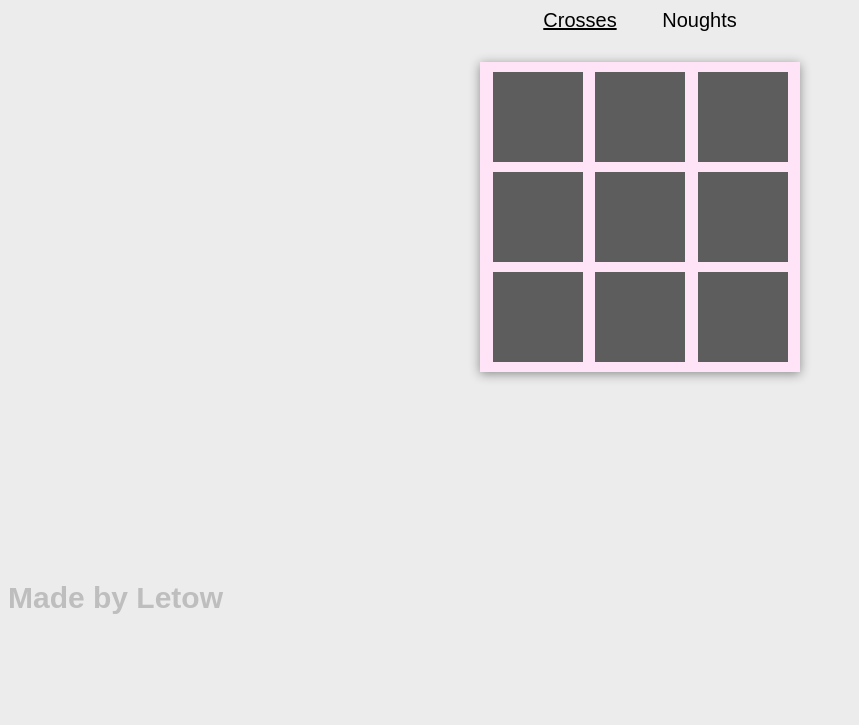
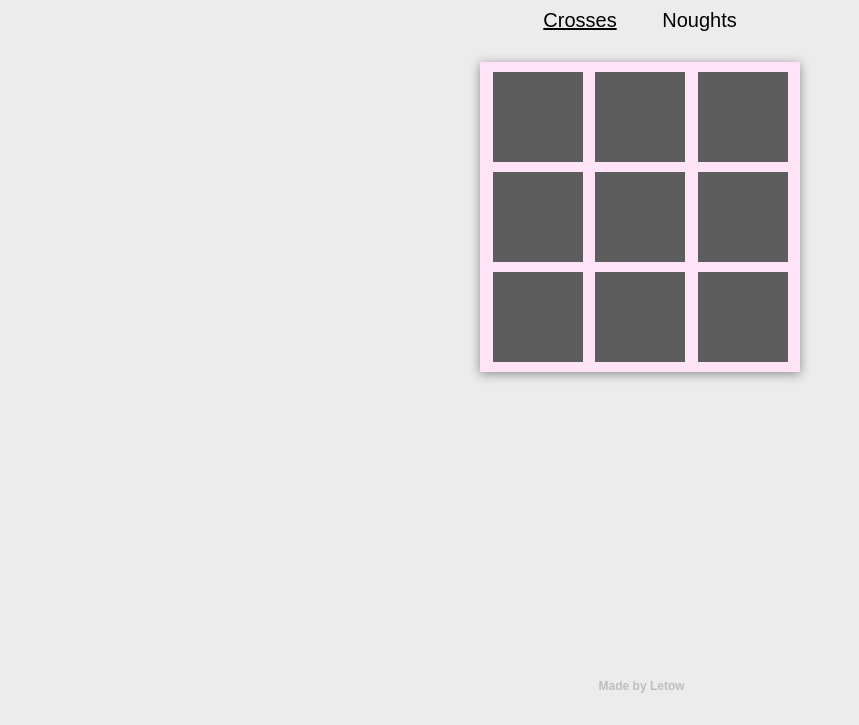
Before and after one commit to letow/TicTacToe, a plain HTML site: page index.html in a window 1280 px wide. Shown: the part 75-800 px from the top of the page, without its empty margins (0-859 px from the left). Drawn offline with Linux system fonts and the light colour scheme.

Commit message:
Update index.html

```diff
--- a/index.html
+++ b/index.html
@@ -7,6 +7,7 @@
     <title>TicTacToe</title>
     <style>
         body{
+            overflow-x: hidden;
             background-color: #ececec;
             font-size: 10px;
             font-family: 'Arial',sans-serif;
@@ -15,11 +16,14 @@
             text-align: center;
             font-size: 3em;
         }
-	h5{
-	    color: #bebebe;
-	    position: absolute;
-	    bottom: 2em;
-	}
+        h5{
+            color: #bebebe;
+            font-size: 1.2em;
+            text-align: center;
+            width: 99vw;
+            position: absolute;
+            bottom: 1em;
+        }
         .choose{
             font-size: 2em;
             margin: 1.5em 0;
```
